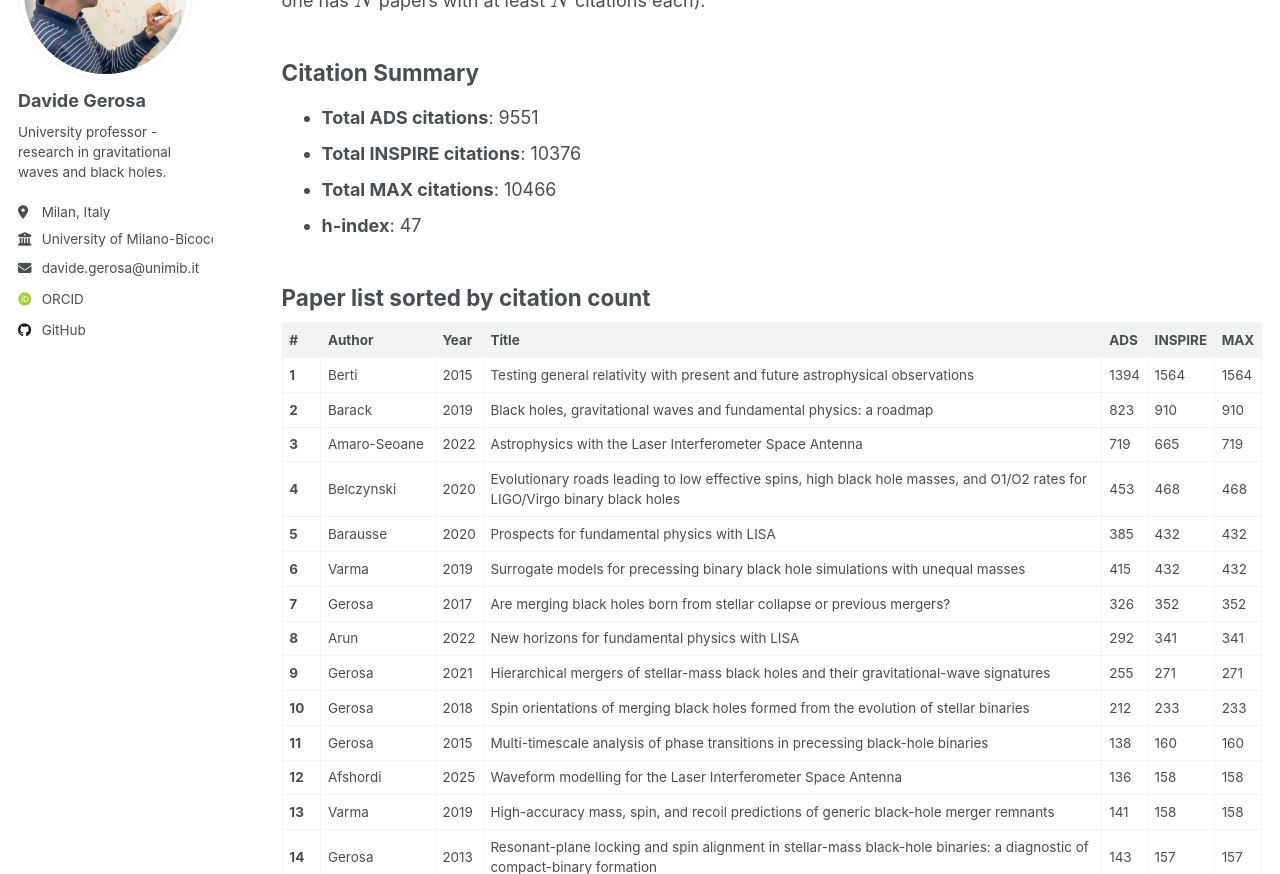
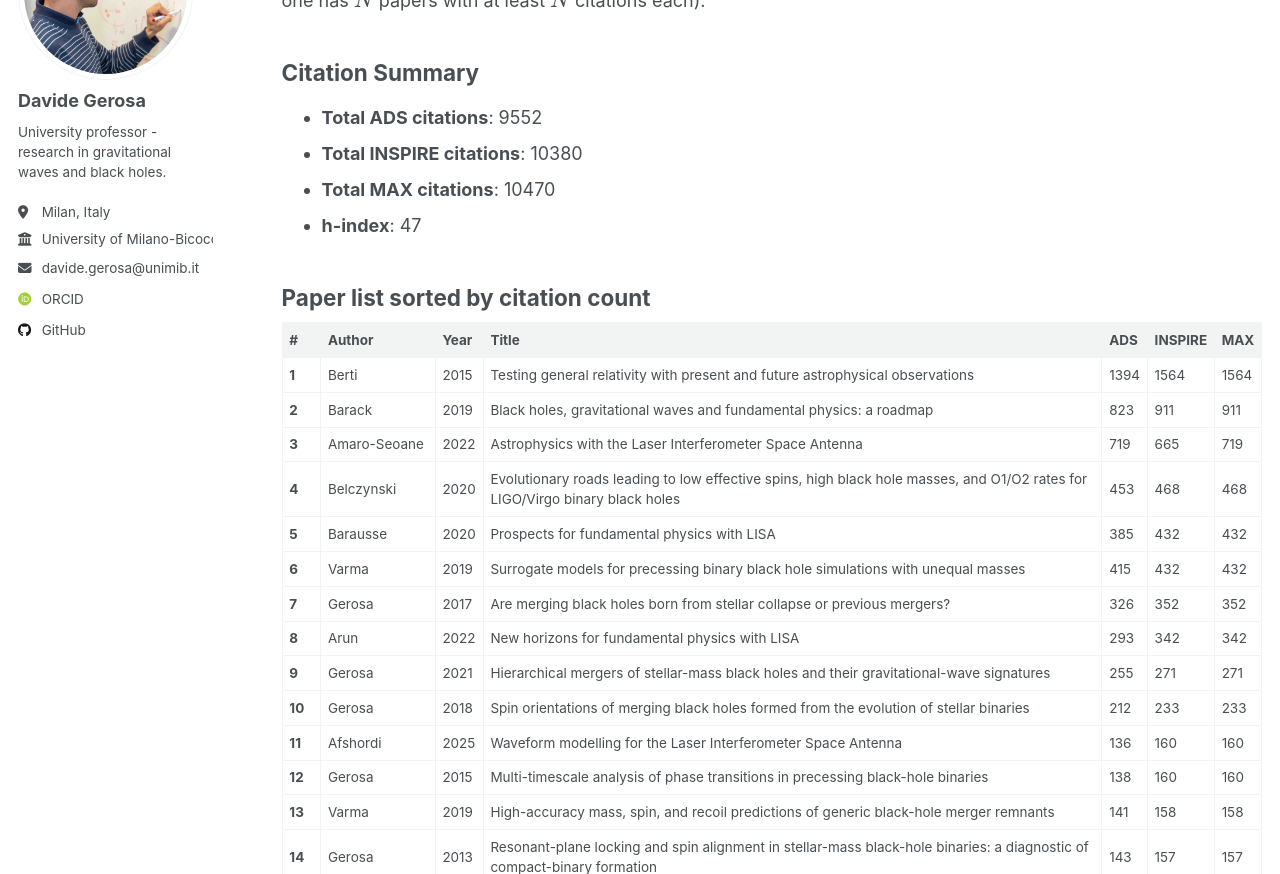
Before and after one commit to dgerosa/website, a Jekyll site: the page built from _pages/citations.md, in a window 1280 px wide and 1400 px high. Shown: the part 212-1086 px from the top of the window. Built offline with Jekyll 4.4.1, drawn with Linux system fonts in a browser that asks for light colours; some web fonts are replaced; some of the changed text lies outside the part shown.

Commit message:
Website update from workflow

```diff
--- a/_pages/_citations.md
+++ b/_pages/_citations.md
@@ -1,8 +1,8 @@
 ## Citation Summary
 
-- **Total ADS citations**: 9551
-- **Total INSPIRE citations**: 10376
-- **Total MAX citations**: 10466
+- **Total ADS citations**: 9552
+- **Total INSPIRE citations**: 10380
+- **Total MAX citations**: 10470
 - **h-index**: 47
 
 ## Paper list sorted by citation count
@@ -10,17 +10,17 @@
 | # | Author | Year | Title | ADS | INSPIRE | MAX |
 |---|--------|------|-------|-----|---------|-----|
 | **1** | Berti | 2015 | Testing general relativity with present and future astrophysical observations | 1394 | 1564 | 1564 |
-| **2** | Barack | 2019 | Black holes, gravitational waves and fundamental physics: a roadmap | 823 | 910 | 910 |
+| **2** | Barack | 2019 | Black holes, gravitational waves and fundamental physics: a roadmap | 823 | 911 | 911 |
 | **3** | Amaro-Seoane | 2022 | Astrophysics with the Laser Interferometer Space Antenna | 719 | 665 | 719 |
 | **4** | Belczynski | 2020 | Evolutionary roads leading to low effective spins, high black hole masses, and O1/O2 rates for LIGO/Virgo binary black holes | 453 | 468 | 468 |
 | **5** | Barausse | 2020 | Prospects for fundamental physics with LISA | 385 | 432 | 432 |
 | **6** | Varma | 2019 | Surrogate models for precessing binary black hole simulations with unequal masses | 415 | 432 | 432 |
 | **7** | Gerosa | 2017 | Are merging black holes born from stellar collapse or previous mergers? | 326 | 352 | 352 |
-| **8** | Arun | 2022 | New horizons for fundamental physics with LISA | 292 | 341 | 341 |
+| **8** | Arun | 2022 | New horizons for fundamental physics with LISA | 293 | 342 | 342 |
 | **9** | Gerosa | 2021 | Hierarchical mergers of stellar-mass black holes and their gravitational-wave signatures | 255 | 271 | 271 |
 | **10** | Gerosa | 2018 | Spin orientations of merging black holes formed from the evolution of stellar binaries | 212 | 233 | 233 |
-| **11** | Gerosa | 2015 | Multi-timescale analysis of phase transitions in precessing black-hole binaries | 138 | 160 | 160 |
-| **12** | Afshordi | 2025 | Waveform modelling for the Laser Interferometer Space Antenna | 136 | 158 | 158 |
+| **11** | Afshordi | 2025 | Waveform modelling for the Laser Interferometer Space Antenna | 136 | 160 | 160 |
+| **12** | Gerosa | 2015 | Multi-timescale analysis of phase transitions in precessing black-hole binaries | 138 | 160 | 160 |
 | **13** | Varma | 2019 | High-accuracy mass, spin, and recoil predictions of generic black-hole merger remnants | 141 | 158 | 158 |
 | **14** | Gerosa | 2013 | Resonant-plane locking and spin alignment in stellar-mass black-hole binaries: a diagnostic of compact-binary formation | 143 | 157 | 157 |
 | **15** | Kesden | 2015 | Effective potentials and morphological transitions for binary black-hole spin precession | 116 | 137 | 137 |
```
Also changed, not shown: other parts of _pages/_citations.md (+1 -1 lines), _pages/_group.md (+1 -1 lines), _pages/_publications.md (+1 -1 lines), _pages/_talks.md (+1 -1 lines).
